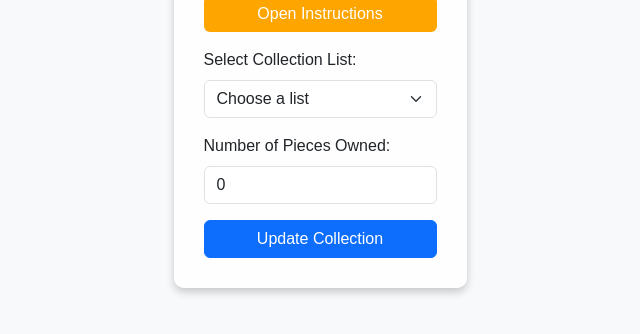
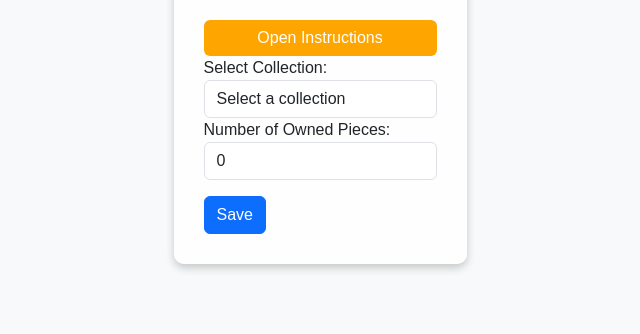
Before and after one commit to JonasHeilig/LIS-LegoInvSystem, a Flask app: template templates/set_detail.html in a window 1280 px wide. Shown: the part 395-729 px from the top of the page, without its empty margins (320-960 px from the left). Run offline with Flask 3, Linux system fonts and the light colour scheme; the template is opened without the code that fills it, so the values that code supplies are empty; some libraries are stand-ins or nearby versions.

Commit message:
make collection working remake set_detail.html

```diff
--- a/app.py
+++ b/app.py
@@ -37,8 +37,7 @@ class Collection(db.Model):
 
 @app.route('/search_api', methods=['GET', 'POST'])
 def search_api():
-    collection_names = db.session.query(Collection.list_name).distinct().all()
-    collection_names = [name[0] for name in collection_names if name[0]]
+    collection_names = [name[0] for name in db.session.query(Collection.list_name).distinct().all() if name[0]]
     if request.method == 'POST':
         query = request.form.get('query')
         if query:
@@ -47,25 +46,11 @@ def search_api():
                 result = LIS.query.filter(
                     (LIS.ean == data['ean']) | (LIS.ls_id == data['number'])).first()
                 if result:
-                    result.api_id = data['setID']
-                    result.ls_id = data['number']
-                    result.title = data['name']
-                    result.price = data['price']
-                    result.ean = data['ean']
-                    result.pieces = data.get('pieces', 0)
-                    result.image_url = data.get('image_url')
+                    for key, value in data.items():
+                        setattr(result, key, value)
                     result.last_updated = datetime.utcnow()
                 else:
-                    result = LIS(
-                        api_id=data['setID'],
-                        ls_id=data['number'],
-                        title=data['name'],
-                        ean=data['ean'],
-                        price=data['price'],
-                        pieces=data.get('pieces', 0),
-                        image_url=data.get('image_url'),
-                        last_updated=datetime.utcnow()
-                    )
+                    result = LIS(**data, last_updated=datetime.utcnow())
                     db.session.add(result)
                 db.session.commit()
                 return render_template('result.html', result=result, collection_names=collection_names)
@@ -93,30 +78,29 @@ def search_db():
 
 @app.route('/add_to_collection/<int:set_id>', methods=['POST'])
 def add_to_collection(set_id):
-    set_item = LIS.query.get(set_id)
-    if set_item:
-        selected_list = request.form.get('owned_list')
-        if selected_list == 'create_new':
-            new_list_name = request.form.get('new_list_name')
-            if new_list_name:
-                selected_list = new_list_name
-            else:
-                return "Please provide a name for the new list.", 400
+    set_item = LIS.query.get_or_404(set_id)
+    selected_list = request.form.get('owned_list')
+    if selected_list == 'create_new':
+        new_list_name = request.form.get('new_list_name')
+        if new_list_name:
+            selected_list = new_list_name
+        else:
+            return "Please provide a name for the new list.", 400
 
-        collection_entry = Collection(list_name=selected_list, set_id=set_id)
-        db.session.add(collection_entry)
-        db.session.commit()
+    if Collection.query.filter_by(set_id=set_id, list_name=selected_list).first():
+        return "Set already in the selected collection.", 400
 
-        return redirect(url_for('index'))
-    else:
-        return "Set not found.", 404
+    collection_entry = Collection(list_name=selected_list, set_id=set_id)
+    db.session.add(collection_entry)
+    db.session.commit()
+
+    return redirect(url_for('index'))
 
 
 @app.route('/collection_lists', methods=['GET'])
 def collection_lists():
     lists = db.session.query(Collection.list_name).distinct().all()
-    list_names = [name[0] for name in lists if name[0]]
-    return json.dumps(list_names)
+    return json.dumps([name[0] for name in lists if name[0]])
 
 
 @app.route('/collection/<string:list_name>', methods=['GET'])
@@ -133,8 +117,7 @@ def collection(list_name):
 @app.route('/set/<int:set_id>', methods=['GET', 'POST'])
 def set_detail(set_id):
     set_item = LIS.query.get_or_404(set_id)
-    collection_names = db.session.query(Collection.list_name).distinct().all()
-    collection_names = [name[0] for name in collection_names if name[0]]
+    collection_names = [name[0] for name in db.session.query(Collection.list_name).distinct().all() if name[0]]
     if request.method == 'POST':
         selected_list = request.form.get('owned_list')
         if selected_list == 'create_new':
@@ -144,10 +127,10 @@ def set_detail(set_id):
             else:
                 return "Please provide a name for the new list.", 400
 
-        existing_collection = Collection.query.filter_by(set_id=set_id, list_name=selected_list).first()
-        if existing_collection:
+        collection_entry = Collection.query.filter_by(set_id=set_id, list_name=selected_list).first()
+        if collection_entry:
             if 'owned_pieces' in request.form:
-                existing_collection.lis_set.owned_pieces = int(request.form.get('owned_pieces'))
+                collection_entry.lis_set.owned_pieces = int(request.form.get('owned_pieces', 0))
                 db.session.commit()
         else:
             collection_entry = Collection(list_name=selected_list, set_id=set_id)
@@ -161,8 +144,7 @@ def set_detail(set_id):
 
 @app.route('/')
 def index():
-    collection_names = db.session.query(Collection.list_name).distinct().all()
-    collection_names = [name[0] for name in collection_names if name[0]]
+    collection_names = [name[0] for name in db.session.query(Collection.list_name).distinct().all() if name[0]]
     return render_template('index.html', collection_names=collection_names)
 
 
--- a/templates/set_detail.html
+++ b/templates/set_detail.html
@@ -52,38 +52,38 @@
         <p><strong>Pieces:</strong> {{ set_item.pieces }}</p>
         <p><strong>Last Updated:</strong> {{ set_item.last_updated }}</p>
 
-        <a href="https://www.lego.com/de-de/service/buildinginstructions/{{ set_item.ls_id }}" class="btn btn-instructions w-100">Open Instructions</a>
+        <a href="https://www.lego.com/de-de/service/buildinginstructions/{{ set_item.ls_id }}" target="_blank" class="btn btn-instructions w-100">Open Instructions</a>
 
-        <form action="/set/{{ set_item.id }}" method="POST" class="mt-3">
-            <div class="mb-3">
-                <label for="owned_list" class="form-label">Select Collection List:</label>
-                <select id="owned_list" name="owned_list" class="form-select" required>
-                    <option value="">Choose a list</option>
-                    <option value="create_new">Create a new list</option>
-                    {% for list in collection_lists %}
-                    <option value="{{ list }}">{{ list }}</option>
+        <form method="POST">
+            <div class="form-group">
+                <label for="owned_list">Select Collection:</label>
+                <select id="owned_list" name="owned_list" class="form-control" required>
+                    <option value="">Select a collection</option>
+                    {% for name in collection_names %}
+                        <option value="{{ name }}">{{ name }}</option>
                     {% endfor %}
+                    <option value="create_new">Create New List</option>
                 </select>
-                <div id="new_list_div" class="mt-2" style="display: none;">
-                    <label for="new_list_name" class="form-label">New List Name:</label>
-                    <input type="text" id="new_list_name" name="new_list_name" class="form-control">
-                </div>
             </div>
-            <div class="mb-3">
-                <label for="owned_pieces" class="form-label">Number of Pieces Owned:</label>
+            <div id="new_list_container" class="form-group" style="display: none;">
+                <label for="new_list_name">New List Name:</label>
+                <input type="text" id="new_list_name" name="new_list_name" class="form-control">
+            </div>
+            <div class="form-group">
+                <label for="owned_pieces">Number of Owned Pieces:</label>
                 <input type="number" id="owned_pieces" name="owned_pieces" class="form-control" min="0" value="{{ set_item.owned_pieces or 0 }}">
             </div>
-            <button type="submit" class="btn btn-primary w-100">Update Collection</button>
+            <button type="submit" class="btn btn-primary mt-3">Save</button>
         </form>
     </div>
 
     <script>
-        document.getElementById('owned_list').addEventListener('change', function() {
-            var newListDiv = document.getElementById('new_list_div');
+        document.getElementById('owned_list').addEventListener('change', function () {
+            var newListContainer = document.getElementById('new_list_container');
             if (this.value === 'create_new') {
-                newListDiv.style.display = 'block';
+                newListContainer.style.display = 'block';
             } else {
-                newListDiv.style.display = 'none';
+                newListContainer.style.display = 'none';
             }
         });
     </script>
```
